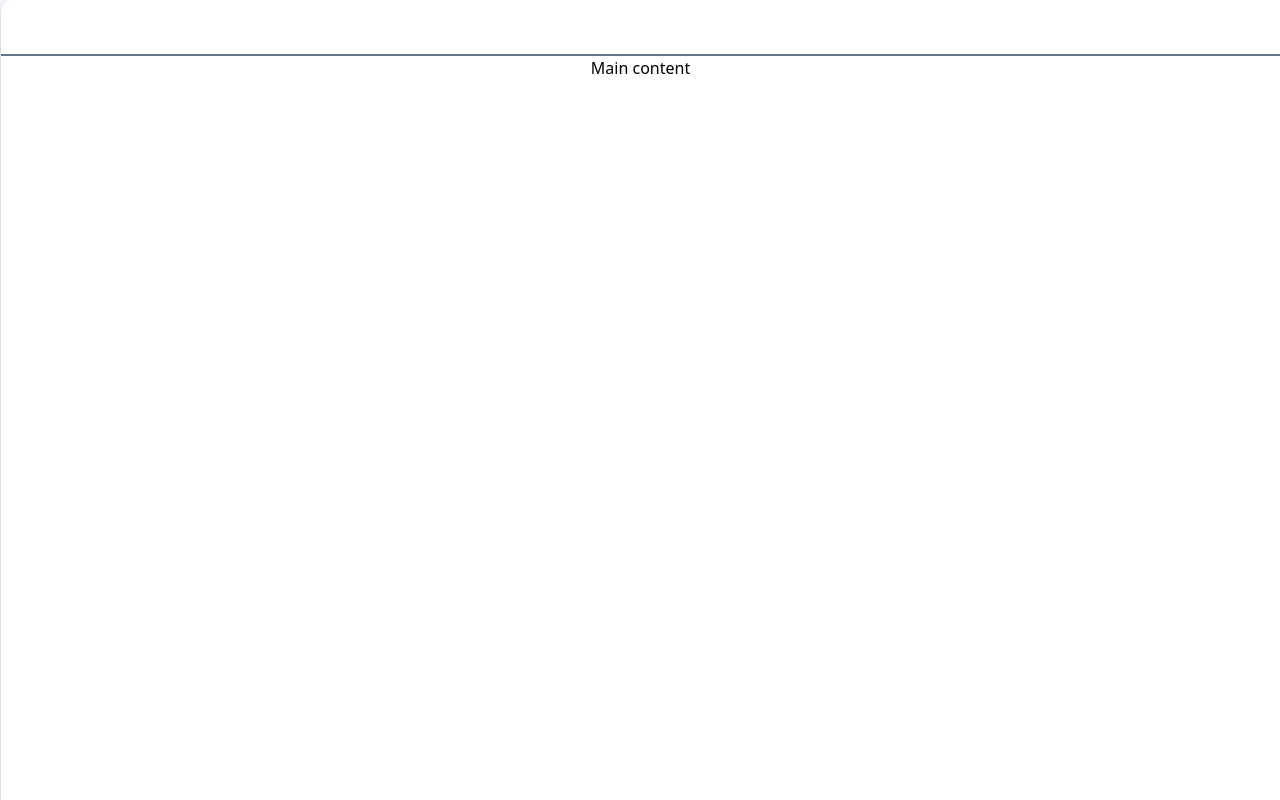
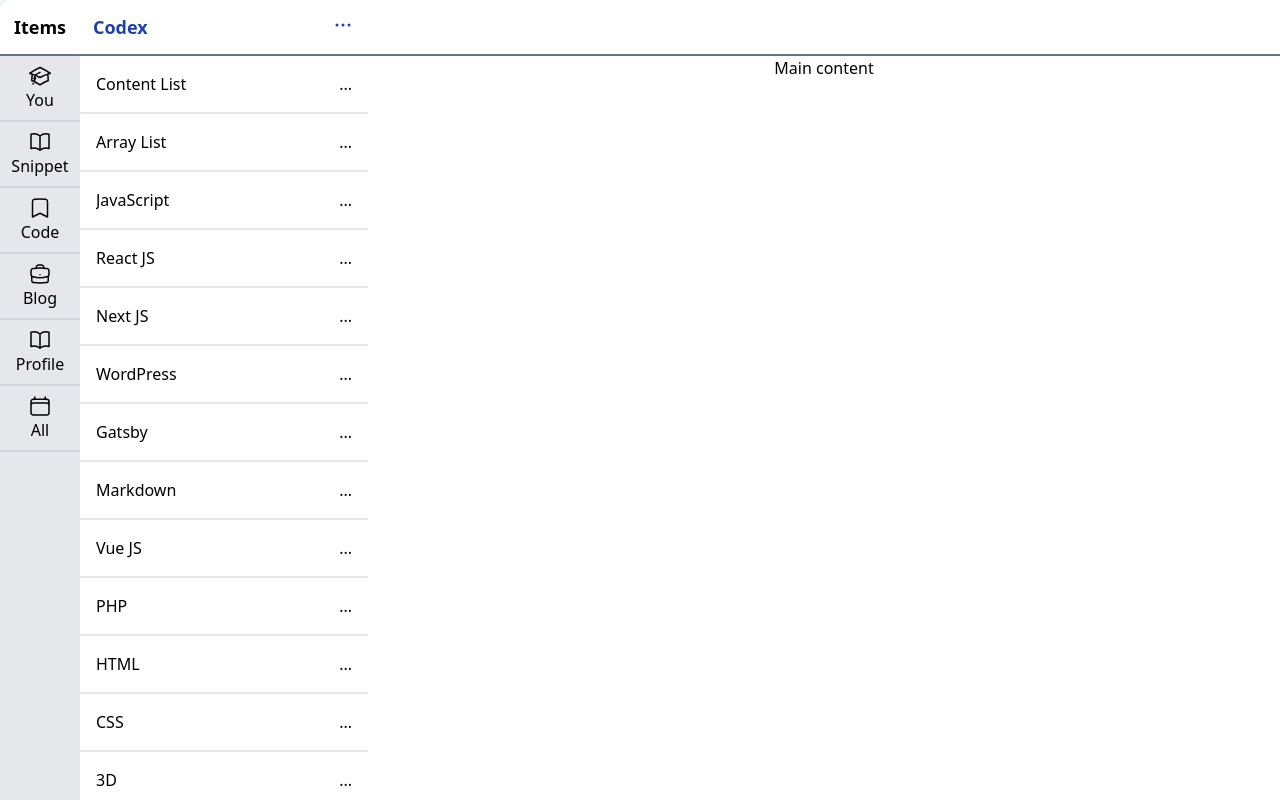
Before and after one commit to pkaranaxioned/codex, a Next.js app: page / in a window 1280 px wide. Built offline with nearby package versions, Linux system fonts and the light colour scheme.

Commit message:
PR feedback incorporated with responsive fix

```diff
--- /dev/null
+++ b/assets/icons/Icon1.jsx
@@ -0,0 +1,101 @@
+export const Icon1 = () => (
+  <svg
+    xmlns="http://www.w3.org/2000/svg"
+    fill="none"
+    viewBox="0 0 24 24"
+    strokeWidth={1.5}
+    stroke="currentColor"
+    className="w-6 h-6"
+  >
+    <path
+      strokeLinecap="round"
+      strokeLinejoin="round"
+      d="M4.26 10.147a60.436 60.436 0 00-.491 6.347A48.627 48.627 0 0112 20.904a48.627 48.627 0 018.232-4.41 60.46 60.46 0 00-.491-6.347m-15.482 0a50.57 50.57 0 00-2.658-.813A59.905 59.905 0 0112 3.493a59.902 59.902 0 0110.399 5.84c-.896.248-1.783.52-2.658.814m-15.482 0A50.697 50.697 0 0112 13.489a50.702 50.702 0 017.74-3.342M6.75 15a.75.75 0 100-1.5.75.75 0 000 1.5zm0 0v-3.675A55.378 55.378 0 0112 8.443m-7.007 11.55A5.981 5.981 0 006.75 15.75v-1.5"
+    />
+  </svg>
+);
+
+export const Icon2 = () => (
+  <svg
+    xmlns="http://www.w3.org/2000/svg"
+    fill="none"
+    viewBox="0 0 24 24"
+    strokeWidth={1.5}
+    stroke="currentColor"
+    className="w-6 h-6"
+  >
+    <path
+      strokeLinecap="round"
+      strokeLinejoin="round"
+      d="M12 6.042A8.967 8.967 0 006 3.75c-1.052 0-2.062.18-3 .512v14.25A8.987 8.987 0 016 18c2.305 0 4.408.867 6 2.292m0-14.25a8.966 8.966 0 016-2.292c1.052 0 2.062.18 3 .512v14.25A8.987 8.987 0 0018 18a8.967 8.967 0 00-6 2.292m0-14.25v14.25"
+    />
+  </svg>
+);
+
+export const Icon3 = () => (
+  <svg
+    xmlns="http://www.w3.org/2000/svg"
+    fill="none"
+    viewBox="0 0 24 24"
+    strokeWidth={1.5}
+    stroke="currentColor"
+    className="w-6 h-6"
+  >
+    <path
+      strokeLinecap="round"
+      strokeLinejoin="round"
+      d="M17.593 3.322c1.1.128 1.907 1.077 1.907 2.185V21L12 17.25 4.5 21V5.507c0-1.108.806-2.057 1.907-2.185a48.507 48.507 0 0111.186 0z"
+    />
+  </svg>
+);
+
+export const Icon4 = () => (
+  <svg
+    xmlns="http://www.w3.org/2000/svg"
+    fill="none"
+    viewBox="0 0 24 24"
+    strokeWidth={1.5}
+    stroke="currentColor"
+    className="w-6 h-6"
+  >
+    <path
+      strokeLinecap="round"
+      strokeLinejoin="round"
+      d="M20.25 14.15v4.25c0 1.094-.787 2.036-1.872 2.18-2.087.277-4.216.42-6.378.42s-4.291-.143-6.378-.42c-1.085-.144-1.872-1.086-1.872-2.18v-4.25m16.5 0a2.18 2.18 0 00.75-1.661V8.706c0-1.081-.768-2.015-1.837-2.175a48.114 48.114 0 00-3.413-.387m4.5 8.006c-.194.165-.42.295-.673.38A23.978 23.978 0 0112 15.75c-2.648 0-5.195-.429-7.577-1.22a2.016 2.016 0 01-.673-.38m0 0A2.18 2.18 0 013 12.489V8.706c0-1.081.768-2.015 1.837-2.175a48.111 48.111 0 013.413-.387m7.5 0V5.25A2.25 2.25 0 0013.5 3h-3a2.25 2.25 0 00-2.25 2.25v.894m7.5 0a48.667 48.667 0 00-7.5 0M12 12.75h.008v.008H12v-.008z"
+    />
+  </svg>
+);
+
+export const Icon5 = () => (
+  <svg
+    xmlns="http://www.w3.org/2000/svg"
+    fill="none"
+    viewBox="0 0 24 24"
+    strokeWidth={1.5}
+    stroke="currentColor"
+    className="w-6 h-6"
+  >
+    <path
+      strokeLinecap="round"
+      strokeLinejoin="round"
+      d="M12 6.042A8.967 8.967 0 006 3.75c-1.052 0-2.062.18-3 .512v14.25A8.987 8.987 0 016 18c2.305 0 4.408.867 6 2.292m0-14.25a8.966 8.966 0 016-2.292c1.052 0 2.062.18 3 .512v14.25A8.987 8.987 0 0018 18a8.967 8.967 0 00-6 2.292m0-14.25v14.25"
+    />
+  </svg>
+);
+
+export const Icon6 = () => (
+  <svg
+    xmlns="http://www.w3.org/2000/svg"
+    fill="none"
+    viewBox="0 0 24 24"
+    strokeWidth={1.5}
+    stroke="currentColor"
+    className="w-6 h-6"
+  >
+    <path
+      strokeLinecap="round"
+      strokeLinejoin="round"
+      d="M6.75 3v2.25M17.25 3v2.25M3 18.75V7.5a2.25 2.25 0 012.25-2.25h13.5A2.25 2.25 0 0121 7.5v11.25m-18 0A2.25 2.25 0 005.25 21h13.5A2.25 2.25 0 0021 18.75m-18 0v-7.5A2.25 2.25 0 015.25 9h13.5A2.25 2.25 0 0121 11.25v7.5"
+    />
+  </svg>
+);
--- a/components/MainContent.js
+++ b/components/MainContent.js
@@ -4,29 +4,18 @@
 
 const MainContent = () => {
   const [isMainOpen, setIsMainOpen] = useState(false);
-  const [width, setWidth] = useState("");
-
-  useEffect(() => {
-    window.addEventListener("resize", function () {
-      setWidth(window.innerWidth);
-    });
-  }, [width]);
 
   return (
     <>
-      <div className="bg-gray-400 flex-auto flex text-center bg-white rounded-tl-xl border-l shadow-xl relative md:shrink-0">
-        <SideNav isMainOpen={isMainOpen} width={width} />
-        <PrimaryNav isMainOpen={isMainOpen} width={width} />
+      <div className="bg-gray-400 flex-auto flex text-center bg-white rounded-tl-xl relative md:shrink-0 overflow-y-hidden h-screen">
+        <SideNav isMainOpen={isMainOpen} />
+        <PrimaryNav isMainOpen={isMainOpen} />
         <div
-          className={
-            !isMainOpen && width >= 768
-              ? "w-full md:flex-auto h-screen shadow-lg"
-              : isMainOpen && width <= 768
-              ? "w-12 inset-y-0 right-0 transform translate-x-0 transition-all duration-500 ease-out shadow-lg"
-              : "w-full h-screen inset-y-0 right-0 transform translate-x-0 transition-all duration-500 ease-in shadow-lg"
-          }
+          className={` ${
+            isMainOpen ? "w-12 md:w-full" : "w-full"
+          } h-screen inset-y-0 right-0 transform translate-x-0 transition-all duration-500 ease-in-out`}
         >
-          <div className="flex flex-auto justify-between h-14 items-center px-3 border-b-2 border-b-slate-500">
+          <div className="flex flex-auto justify-between h-14 items-center px-3 border-b-2 border-b-slate-500 overflow-y-auto overflow-x-hidden">
             <div onClick={() => setIsMainOpen((item) => !item)}>
               <svg
                 xmlns="http://www.w3.org/2000/svg"
@@ -45,15 +34,7 @@
             </div>
           </div>
           <div className="overflow-y-auto overflow-x-hidden">
-            <h3
-              className={
-                isMainOpen && width <= 768
-                  ? "hidden"
-                  : isMainOpen && width <= 768
-                  ? "block"
-                  : "block"
-              }
-            >
+            <h3 className={`${isMainOpen ? "hidden" : "block"} md:block`}>
               Main content
             </h3>
           </div>
--- a/components/PrimaryNav.js
+++ b/components/PrimaryNav.js
@@ -1,4 +1,4 @@
-const PrimaryNav = ({ isMainOpen, width }) => {
+const PrimaryNav = ({ isMainOpen }) => {
   const data = [
     {
       name: "Content List",
@@ -92,13 +92,9 @@
 
   return (
     <div
-      className={
-        isMainOpen
-          ? "bg-white overflow-y-auto overflow-x-hidden h-screen flex flex-col md:w-72 w-[82%] min-w-[12rem] md:shrink-0"
-          : !isMainOpen && width <= 768
-          ? "hidden"
-          : "bg-white overflow-y-auto overflow-x-hidden h-screen flex flex-col md:w-72 w-[82%] min-w-[12rem] md:shrink-0"
-      }
+      className={`bg-white flex flex-col md:w-72 w-[83%] md:block h-screen ${
+        isMainOpen ? "block" : "min-w-[12rem] hidden"
+      } md:shrink-0`}
     >
       <div className="flex justify-between p-[13px] border-b-2 border-b-slate-500">
         <div className="text-blue-800 w-full flex justify-between flex-none">
@@ -119,12 +115,15 @@
           </svg>
         </div>
       </div>
-      <ul className="flex flex-col flex-auto overflow-y-auto">
+      <ul className="flex flex-col overflow-y-auto overflow-x-hidden h-screen">
         {data.map((item, i) => {
           return (
             <li key={i} className="block p-4 border-b-2">
               <a className="flex justify-between">
-                <h4 className="overflow-hidden text-ellipsis max-w-[5rem] break-normal">
+                <h4
+                  className="whitespace-nowrap overflow-hidden text-ellipsis max-w-[8rem] break-normal"
+                  title={item.name}
+                >
                   {item.name}
                 </h4>
                 <span>{item.title}</span>
--- a/components/SideNav.js
+++ b/components/SideNav.js
@@ -1,121 +1,64 @@
-const SideNav = ({ isMainOpen, width }) => {
+import React from "react";
+import {
+  Icon1,
+  Icon2,
+  Icon3,
+  Icon4,
+  Icon5,
+  Icon6,
+} from "../assets/icons/Icon1";
+
+const SideNav = ({ isMainOpen }) => {
+  const sideNavData = [
+    {
+      icon: <Icon1 />,
+      text: "You",
+    },
+    {
+      icon: <Icon2 />,
+      text: "Snippet",
+    },
+    {
+      icon: <Icon3 />,
+      text: "Code",
+    },
+    {
+      icon: <Icon4 />,
+      text: "Blog",
+    },
+    {
+      icon: <Icon5 />,
+      text: "Profile",
+    },
+    {
+      icon: <Icon6 />,
+      text: "All",
+    },
+  ];
+
   return (
     <div
-      className={
-        isMainOpen
-          ? "w-auto min-w-[5rem] h-screen overflow-y-auto overflow-x-hidden md:shrink-0"
-          : !isMainOpen && width <= 768
-          ? "hidden"
-          : "w-auto min-w-[5rem] h-screen overflow-y-auto overflow-x-hidden md:shrink-0"
-      }
+      className={`${
+        isMainOpen ? "block" : "min-w-[5rem] hidden"
+      } md:block w-auto md:shrink-0`}
     >
-      <ul className="bg-gray-200">
-        <li className="p-2 flex bg-gray-500 text-white md:border-l-4 md:border-stone-800 justify-center flex-col items-center">
-          <svg
-            xmlns="http://www.w3.org/2000/svg"
-            fill="none"
-            viewBox="0 0 24 24"
-            strokeWidth="1.5"
-            stroke="white"
-            className="w-6 h-6"
-          >
-            <path
-              strokeLinecap="round"
-              strokeLinejoin="round"
-              d="M4.26 10.147a60.436 60.436 0 00-.491 6.347A48.627 48.627 0 0112 20.904a48.627 48.627 0 018.232-4.41 60.46 60.46 0 00-.491-6.347m-15.482 0a50.57 50.57 0 00-2.658-.813A59.905 59.905 0 0112 3.493a59.902 59.902 0 0110.399 5.84c-.896.248-1.783.52-2.658.814m-15.482 0A50.697 50.697 0 0112 13.489a50.702 50.702 0 017.74-3.342M6.75 15a.75.75 0 100-1.5.75.75 0 000 1.5zm0 0v-3.675A55.378 55.378 0 0112 8.443m-7.007 11.55A5.981 5.981 0 006.75 15.75v-1.5"
-            />
-          </svg>
-          <h3 className="overflow-hidden text-ellipsis max-w-[4rem]">You</h3>
-        </li>
-        <li className="p-2 flex justify-center lg:justify-start border-b-2 border-gray-300 flex-col items-center">
-          <svg
-            xmlns="http://www.w3.org/2000/svg"
-            fill="none"
-            viewBox="0 0 24 24"
-            strokeWidth="1.5"
-            stroke="black"
-            className="w-6 h-6"
-          >
-            <path
-              strokeLinecap="round"
-              strokeLinejoin="round"
-              d="M4.26 10.147a60.436 60.436 0 00-.491 6.347A48.627 48.627 0 0112 20.904a48.627 48.627 0 018.232-4.41 60.46 60.46 0 00-.491-6.347m-15.482 0a50.57 50.57 0 00-2.658-.813A59.905 59.905 0 0112 3.493a59.902 59.902 0 0110.399 5.84c-.896.248-1.783.52-2.658.814m-15.482 0A50.697 50.697 0 0112 13.489a50.702 50.702 0 017.74-3.342M6.75 15a.75.75 0 100-1.5.75.75 0 000 1.5zm0 0v-3.675A55.378 55.378 0 0112 8.443m-7.007 11.55A5.981 5.981 0 006.75 15.75v-1.5"
-            />
-          </svg>
-          <h3 className="overflow-hidden text-ellipsis max-w-[4rem]">
-            Snippet
-          </h3>
-        </li>
-        <li className="p-2 flex justify-center lg:justify-start border-b-2 border-gray-300 flex-col items-center">
-          <svg
-            xmlns="http://www.w3.org/2000/svg"
-            fill="none"
-            viewBox="0 0 24 24"
-            strokeWidth="1.5"
-            stroke="black"
-            className="w-6 h-6"
-          >
-            <path
-              strokeLinecap="round"
-              strokeLinejoin="round"
-              d="M4.26 10.147a60.436 60.436 0 00-.491 6.347A48.627 48.627 0 0112 20.904a48.627 48.627 0 018.232-4.41 60.46 60.46 0 00-.491-6.347m-15.482 0a50.57 50.57 0 00-2.658-.813A59.905 59.905 0 0112 3.493a59.902 59.902 0 0110.399 5.84c-.896.248-1.783.52-2.658.814m-15.482 0A50.697 50.697 0 0112 13.489a50.702 50.702 0 017.74-3.342M6.75 15a.75.75 0 100-1.5.75.75 0 000 1.5zm0 0v-3.675A55.378 55.378 0 0112 8.443m-7.007 11.55A5.981 5.981 0 006.75 15.75v-1.5"
-            />
-          </svg>
-          <h3 className="overflow-hidden text-ellipsis max-w-[4rem]">Code</h3>
-        </li>
-        <li className="p-2 flex justify-center lg:justify-start border-b-2 border-gray-300 flex-col items-center">
-          <svg
-            xmlns="http://www.w3.org/2000/svg"
-            fill="none"
-            viewBox="0 0 24 24"
-            strokeWidth="1.5"
-            stroke="black"
-            className="w-6 h-6"
-          >
-            <path
-              strokeLinecap="round"
-              strokeLinejoin="round"
-              d="M4.26 10.147a60.436 60.436 0 00-.491 6.347A48.627 48.627 0 0112 20.904a48.627 48.627 0 018.232-4.41 60.46 60.46 0 00-.491-6.347m-15.482 0a50.57 50.57 0 00-2.658-.813A59.905 59.905 0 0112 3.493a59.902 59.902 0 0110.399 5.84c-.896.248-1.783.52-2.658.814m-15.482 0A50.697 50.697 0 0112 13.489a50.702 50.702 0 017.74-3.342M6.75 15a.75.75 0 100-1.5.75.75 0 000 1.5zm0 0v-3.675A55.378 55.378 0 0112 8.443m-7.007 11.55A5.981 5.981 0 006.75 15.75v-1.5"
-            />
-          </svg>
-          <h3 className="overflow-hidden text-ellipsis max-w-[4rem]">Blog</h3>
-        </li>
-        <li className="p-2 flex justify-center lg:justify-start border-b-2 border-gray-300 flex-col items-center">
-          <svg
-            xmlns="http://www.w3.org/2000/svg"
-            fill="none"
-            viewBox="0 0 24 24"
-            strokeWidth="1.5"
-            stroke="black"
-            className="w-6 h-6"
-          >
-            <path
-              strokeLinecap="round"
-              strokeLinejoin="round"
-              d="M4.26 10.147a60.436 60.436 0 00-.491 6.347A48.627 48.627 0 0112 20.904a48.627 48.627 0 018.232-4.41 60.46 60.46 0 00-.491-6.347m-15.482 0a50.57 50.57 0 00-2.658-.813A59.905 59.905 0 0112 3.493a59.902 59.902 0 0110.399 5.84c-.896.248-1.783.52-2.658.814m-15.482 0A50.697 50.697 0 0112 13.489a50.702 50.702 0 017.74-3.342M6.75 15a.75.75 0 100-1.5.75.75 0 000 1.5zm0 0v-3.675A55.378 55.378 0 0112 8.443m-7.007 11.55A5.981 5.981 0 006.75 15.75v-1.5"
-            />
-          </svg>
-          <h3 className="overflow-hidden text-ellipsis max-w-[4rem]">
-            Profile
-          </h3>
-        </li>
-        <li className="p-2 flex justify-center lg:justify-start border-b-2 border-gray-300 flex-col items-center">
-          <svg
-            xmlns="http://www.w3.org/2000/svg"
-            fill="none"
-            viewBox="0 0 24 24"
-            strokeWidth="1.5"
-            stroke="black"
-            className="w-6 h-6"
-          >
-            <path
-              strokeLinecap="round"
-              strokeLinejoin="round"
-              d="M4.26 10.147a60.436 60.436 0 00-.491 6.347A48.627 48.627 0 0112 20.904a48.627 48.627 0 018.232-4.41 60.46 60.46 0 00-.491-6.347m-15.482 0a50.57 50.57 0 00-2.658-.813A59.905 59.905 0 0112 3.493a59.902 59.902 0 0110.399 5.84c-.896.248-1.783.52-2.658.814m-15.482 0A50.697 50.697 0 0112 13.489a50.702 50.702 0 017.74-3.342M6.75 15a.75.75 0 100-1.5.75.75 0 000 1.5zm0 0v-3.675A55.378 55.378 0 0112 8.443m-7.007 11.55A5.981 5.981 0 006.75 15.75v-1.5"
-            />
-          </svg>
-          <h3 className="overflow-hidden text-ellipsis max-w-[4rem]">All</h3>
-        </li>
+      <h3 className="font-bold text-lg p-[13px] border-b-2 border-b-slate-500">
+        Items
+      </h3>
+      <ul className="bg-gray-200 overflow-y-auto overflow-x-hidden h-screen">
+        {sideNavData.map((item, i) => {
+          return (
+            <li
+              className="p-2 flex justify-center lg:justify-start border-b-2 border-gray-300 flex-col items-center"
+              key={i}
+            >
+              <span>{item.icon}</span>
+              <h3 className="overflow-hidden text-ellipsis max-w-[4rem] px-2 sm:px-0">
+                {item.text}
+              </h3>
+            </li>
+          );
+        })}
       </ul>
     </div>
   );
--- a/package.json
+++ b/package.json
@@ -9,7 +9,7 @@
     "lint": "next lint"
   },
   "dependencies": {
-    "@headlessui/react": "^1.7.3",
+    "@svgr/webpack": "^6.5.0",
     "next": "12.2.2",
     "react": "18.2.0",
     "react-dom": "18.2.0"
```
Also changed, not shown: next.config.js (+12 -2 lines).
